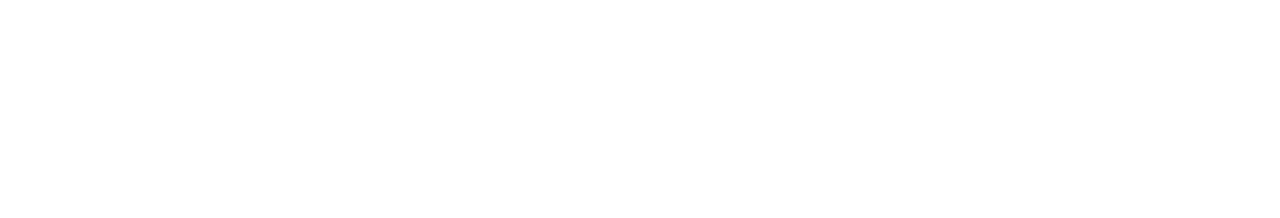
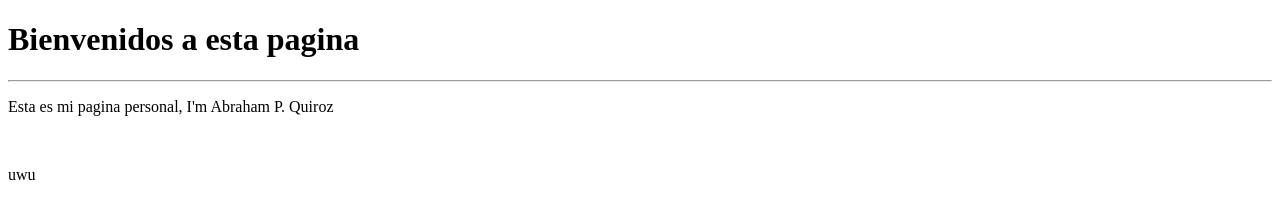
Before and after one commit to ABreloj/ABreloj.github.io, a plain HTML site: page index.html in a window 1280 px wide. Drawn offline with Linux system fonts and the light colour scheme.

Commit message:
Modifica index.html

```diff
--- a/index.html
+++ b/index.html
@@ -4,9 +4,14 @@
     <meta charset="UTF-8">
     <meta http-equiv="X-UA-Compatible" content="IE=edge">
     <meta name="viewport" content="width=device-width, initial-scale=1.0">
-    <title>Document</title>
+    <title>Pagina personal</title>
 </head>
 <body>
+    <h1>Bienvenidos a esta pagina</h1>
+    <hr>
+    <p>Esta es mi pagina personal, I'm Abraham P. Quiroz</p>
+    <br>
+    <p>uwu</p>
 
 </body>
 </html>
```
